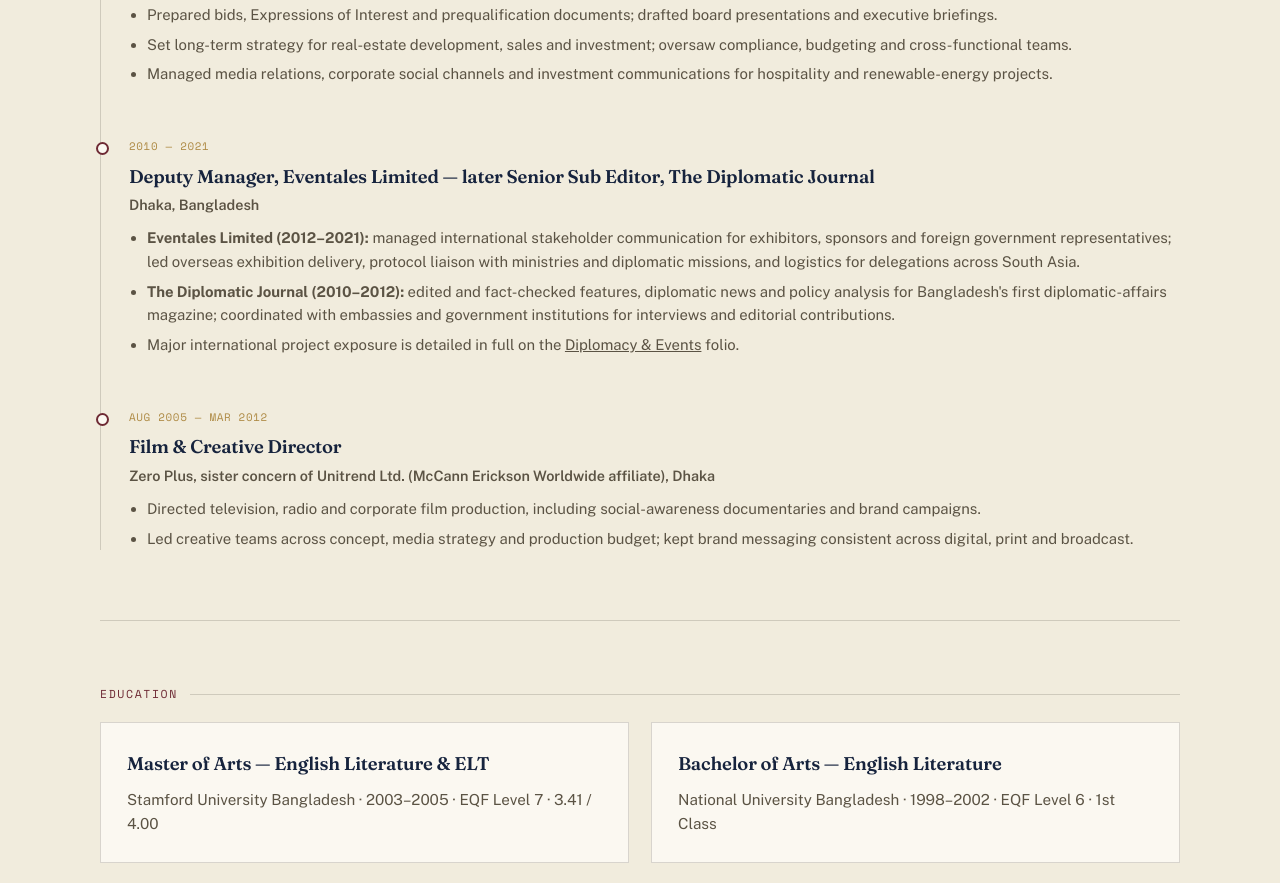
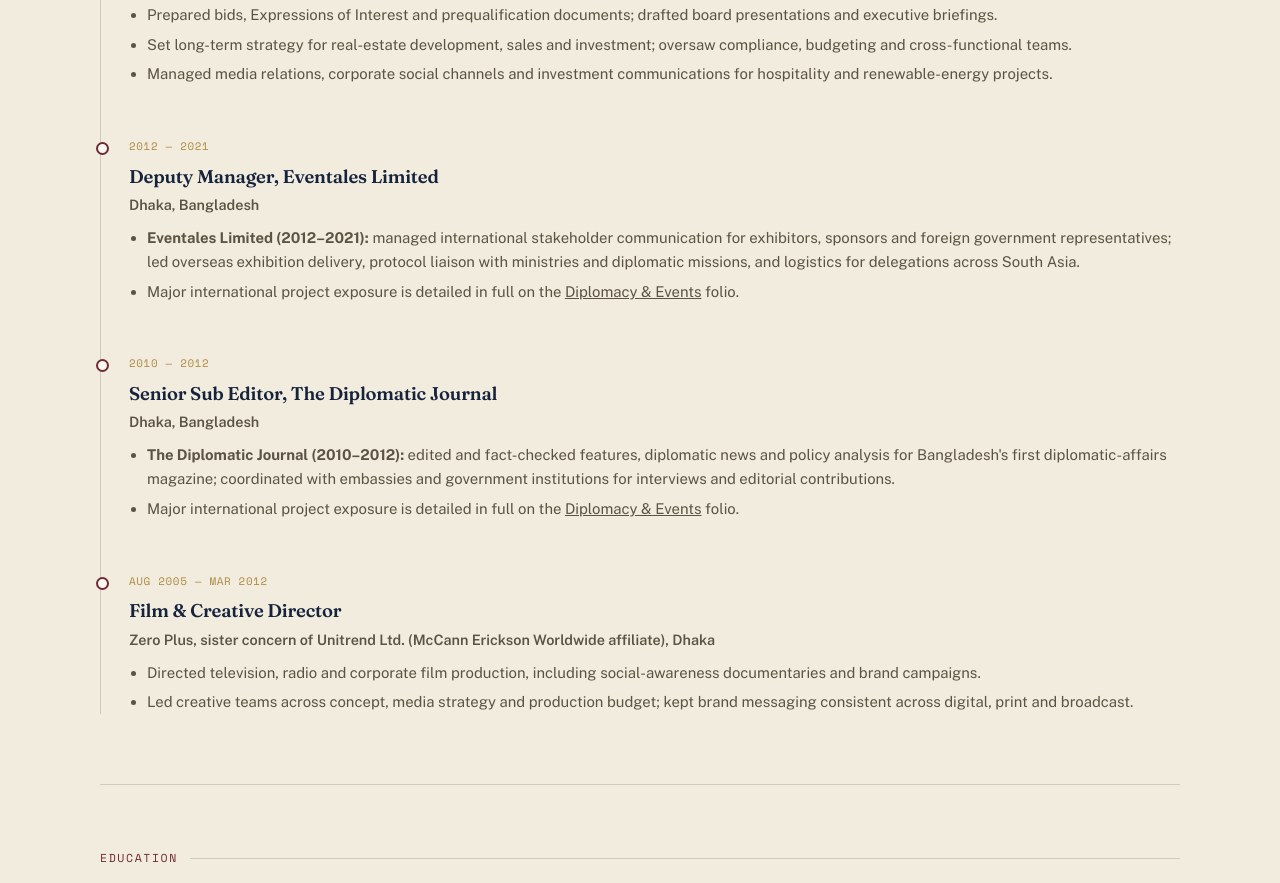
Before and after one commit to sojibulalambhuiya/imroz, a plain HTML site: page career.html in a window 1280 px wide. Shown: the part 1216-2099 px from the top of the page. Drawn offline with nearby package versions, Linux system fonts and the light colour scheme.

Commit message:
Update career.html

```diff
--- a/career.html
+++ b/career.html
@@ -92,11 +92,20 @@
       </div>
 
       <div class="tl-item">
-        <span class="tl-dates">2010 — 2021</span>
-        <h3>Deputy Manager, Eventales Limited — later Senior Sub Editor, The Diplomatic Journal</h3>
+        <span class="tl-dates">2012 — 2021</span>
+        <h3>Deputy Manager, Eventales Limited</h3>
         <span class="tl-org">Dhaka, Bangladesh</span>
         <ul>
           <li><strong>Eventales Limited (2012–2021):</strong> managed international stakeholder communication for exhibitors, sponsors and foreign government representatives; led overseas exhibition delivery, protocol liaison with ministries and diplomatic missions, and logistics for delegations across South Asia.</li>
+          <li>Major international project exposure is detailed in full on the <a href="diplomacy.html">Diplomacy &amp; Events</a> folio.</li>
+        </ul>
+      </div>
+
+      <div class="tl-item">
+        <span class="tl-dates">2010 — 2012</span>
+        <h3>Senior Sub Editor, The Diplomatic Journal</h3>
+        <span class="tl-org">Dhaka, Bangladesh</span>
+        <ul>
           <li><strong>The Diplomatic Journal (2010–2012):</strong> edited and fact-checked features, diplomatic news and policy analysis for Bangladesh's first diplomatic-affairs magazine; coordinated with embassies and government institutions for interviews and editorial contributions.</li>
           <li>Major international project exposure is detailed in full on the <a href="diplomacy.html">Diplomacy &amp; Events</a> folio.</li>
         </ul>
```
